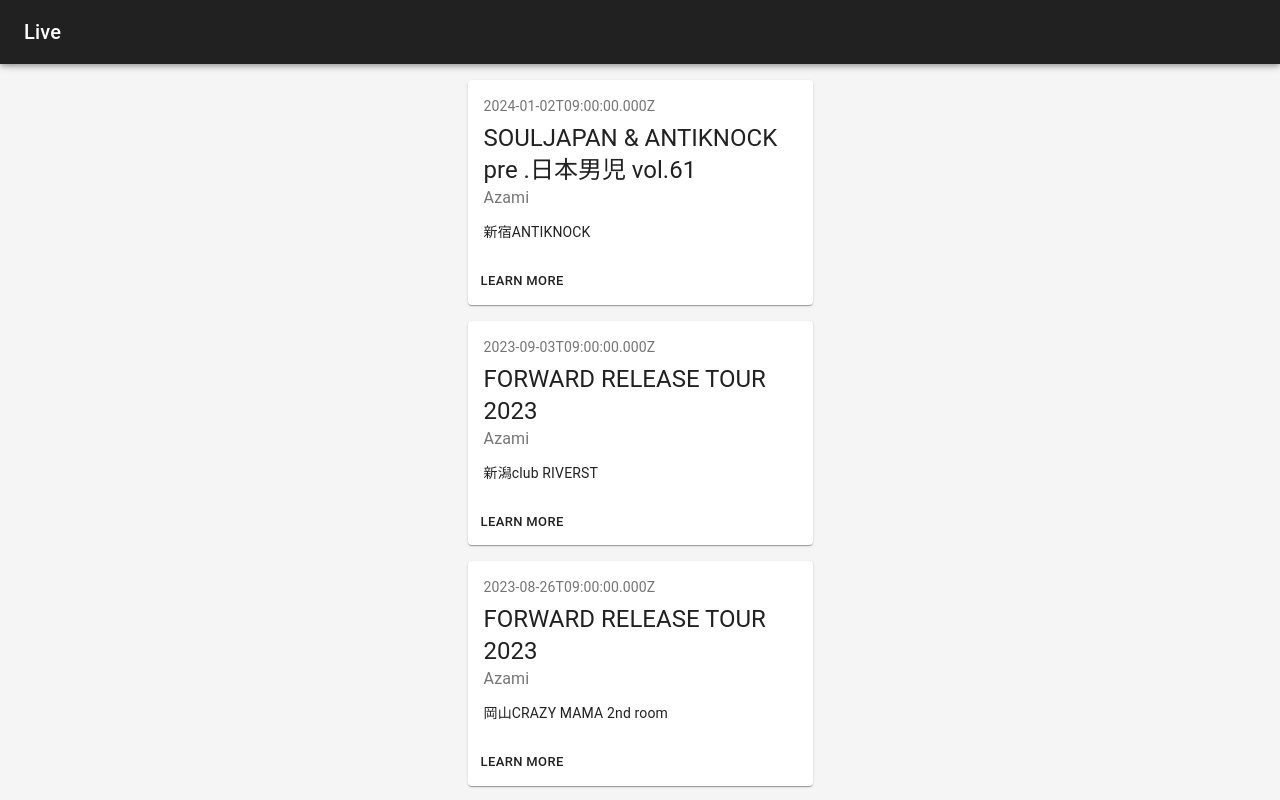
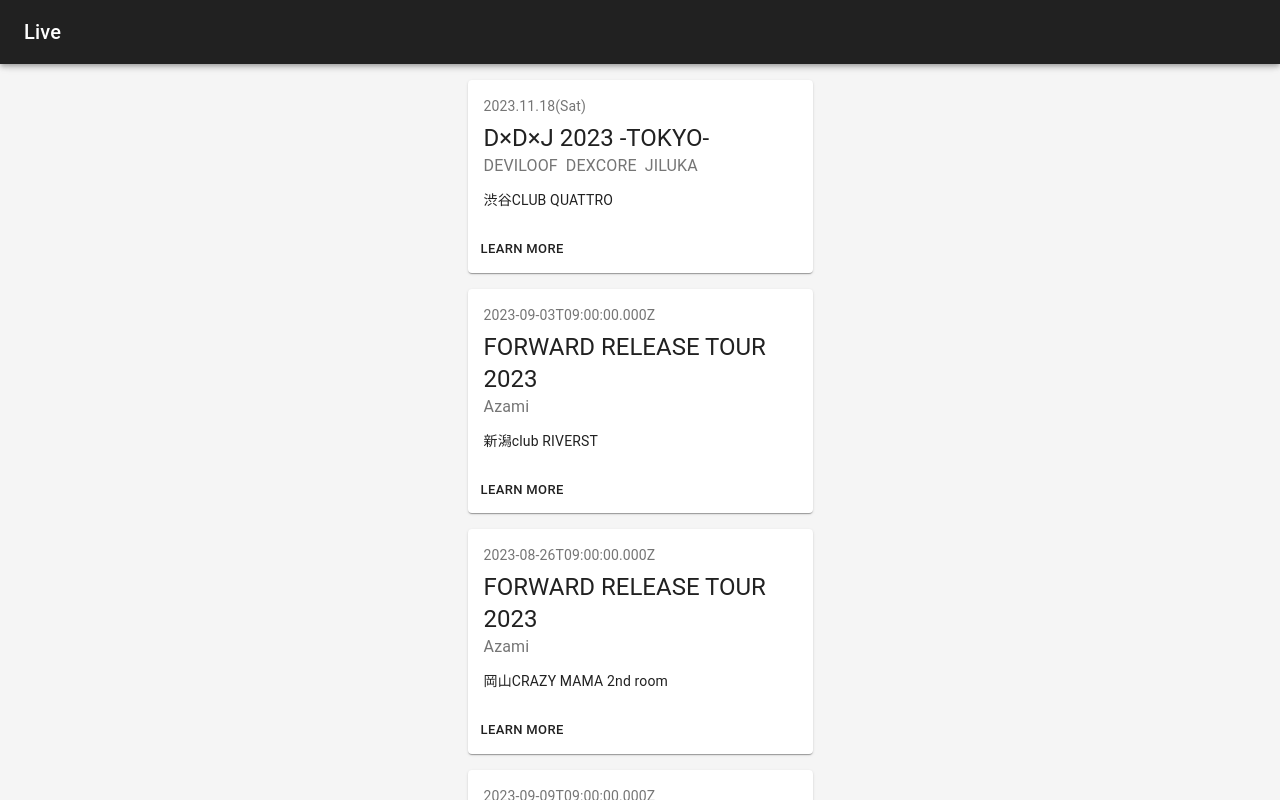
Before and after one commit to maa0917/live-client, a React (Vite) app: page / in a window 1280 px wide. Shown: the top 800 px of the page. Built offline with nearby package versions, Linux system fonts and the light colour scheme.

Commit message:
Liveのデータ構造修正

```diff
--- a/src/components/LiveList.tsx
+++ b/src/components/LiveList.tsx
@@ -32,9 +32,17 @@
                   <Typography variant="h5" component="div">
                     {live.title}
                   </Typography>
-                  <Typography sx={{ mb: 1.5 }} color="text.secondary">
-                    {live.act}
-                  </Typography>
+                  <Box display="flex" gap={1}>
+                    {live.acts.map((act, index) => (
+                      <Typography
+                        key={index}
+                        sx={{ mb: 1.5 }}
+                        color="text.secondary"
+                      >
+                        {act}
+                      </Typography>
+                    ))}
+                  </Box>
                   <Typography variant="body2">{live.venue}</Typography>
                 </CardContent>
                 <CardActions>
--- a/src/hooks/useLives.tsx
+++ b/src/hooks/useLives.tsx
@@ -2,11 +2,10 @@
 
 type Live = {
   id: number;
-  band: string;
   eventDate: string;
   title: string;
   venue: string;
-  act: string;
+  acts: string[];
 };
 
 type UseLivesReturnType = {
@@ -21,67 +20,59 @@
       const livesData = [
         {
           id: 1,
-          band: 'Azami',
-          eventDate: '2024-01-02T09:00:00.000Z',
-          title: 'SOULJAPAN & ANTIKNOCK pre .日本男児 vol.61',
-          venue: '新宿ANTIKNOCK',
-          act: 'Azami',
+          eventDate: '2023.11.18(Sat)',
+          title: 'D×D×J 2023 -TOKYO-',
+          venue: '渋谷CLUB QUATTRO',
+          acts: ['DEVILOOF', 'DEXCORE', 'JILUKA'],
         },
         {
           id: 2,
-          band: 'Azami',
           eventDate: '2023-09-03T09:00:00.000Z',
           title: 'FORWARD RELEASE TOUR 2023',
           venue: '新潟club RIVERST',
-          act: 'Azami',
+          acts: ['Azami'],
         },
         {
           id: 3,
-          band: 'Azami',
           eventDate: '2023-08-26T09:00:00.000Z',
           title: 'FORWARD RELEASE TOUR 2023',
           venue: '岡山CRAZY MAMA 2nd room',
-          act: 'Azami',
+          acts: ['Azami'],
         },
         {
           id: 4,
-          band: 'Azami',
           eventDate: '2023-09-09T09:00:00.000Z',
           title: 'FORWARD RELEASE TOUR 2023',
           venue: '甲府KAZOO HALL',
-          act: 'Azami',
+          acts: ['Azami'],
         },
         {
           id: 5,
-          band: 'Azami',
           eventDate: '2023-08-13T09:00:00.000Z',
           title: 'FORWARD RELEASE TOUR 2023',
           venue: '仙台enn 3rd',
-          act: 'Azami',
+          acts: ['Azami'],
         },
         {
           id: 6,
-          band: 'Azami',
           eventDate: '2023-09-06T09:00:00.000Z',
           title: 'B.B.STREET 26th Anniversary SP Party',
           venue: "川崎club CITTA' & A'TTIC",
-          act: 'Azami',
+          acts: ['Azami'],
         },
         {
           id: 7,
-          band: 'Azami',
           eventDate: '2023-08-27T09:00:00.000Z',
           title: 'FORWARD RELEASE TOUR 2023',
           venue: '大阪心斎橋VARON',
-          act: 'Azami',
+          acts: ['Azami'],
         },
         {
           id: 8,
-          band: 'Azami',
           eventDate: '2023-10-08T09:00:00.000Z',
           title: 'sinma pre “ever free”',
           venue: '駒ヶ根G-studio NIRVASH',
-          act: 'Azami',
+          acts: ['Azami'],
         },
       ];
 
```
